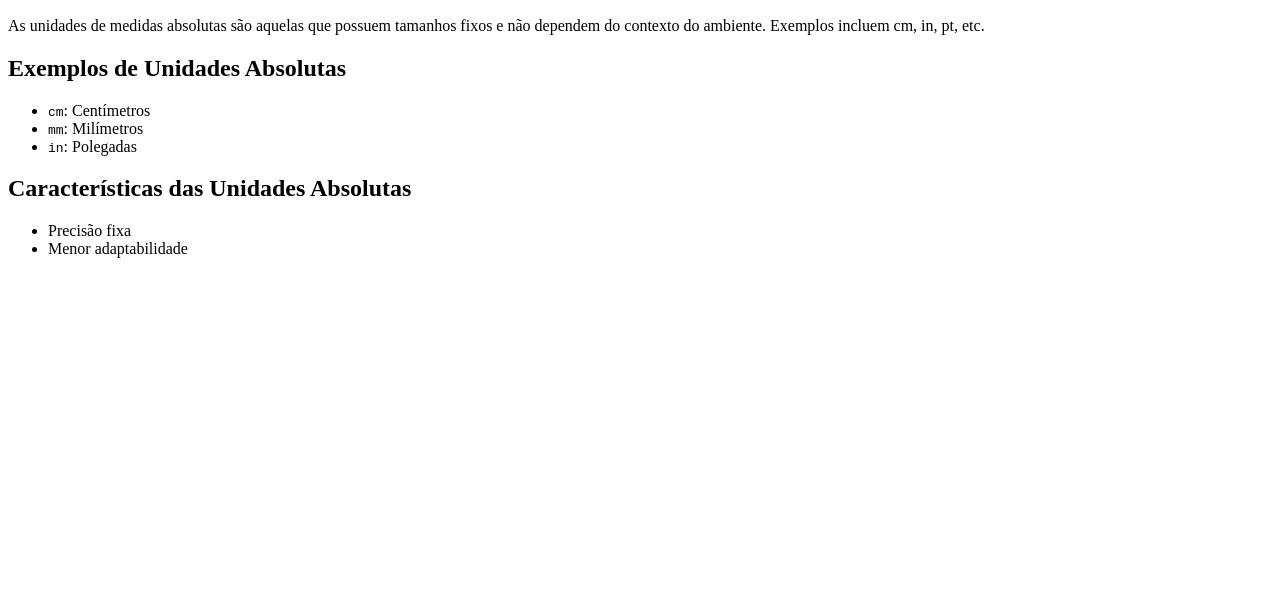
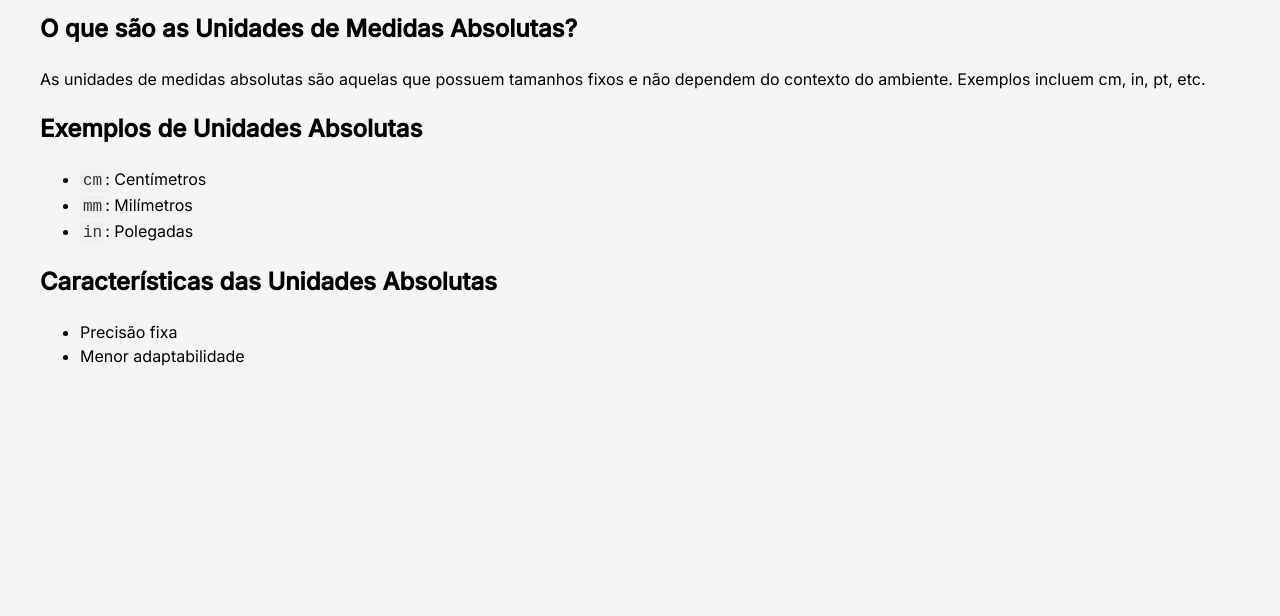
Before and after one commit to o-antifragil/medidas-absolutas, a plain HTML site: page index.html in a window 1280 px wide. Shown: the part 184-800 px from the top of the page. Drawn offline with Linux system fonts and the light colour scheme.

Commit message:
Update index.html

```diff
--- a/index.html
+++ b/index.html
@@ -5,7 +5,7 @@
     <meta name="viewport" content="width=device-width, initial-scale=1.0">
     <meta name="description" content="Aprenda sobre as unidades de medidas absolutas em CSS, com exemplos e características principais para o seu design web.">
     <title>Unidades de Medidas Absolutas</title>
-    <link rel="stylesheet" href="/CSS3/14 - unidade de medida absoluta/estilo.css">
+    <link rel="stylesheet" href='estilo.css'>
     <link href="https://fonts.googleapis.com/css2?family=Inter:wght@400;500&display=swap" rel="stylesheet">
 </head>
 <body>
```
